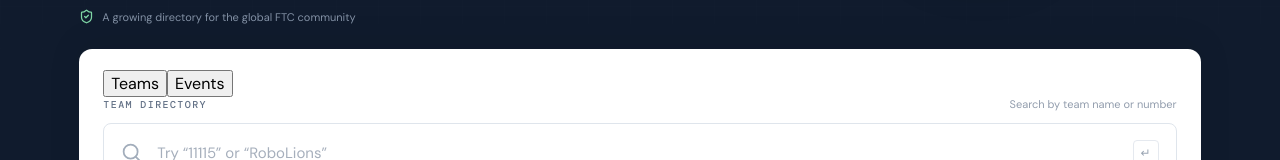
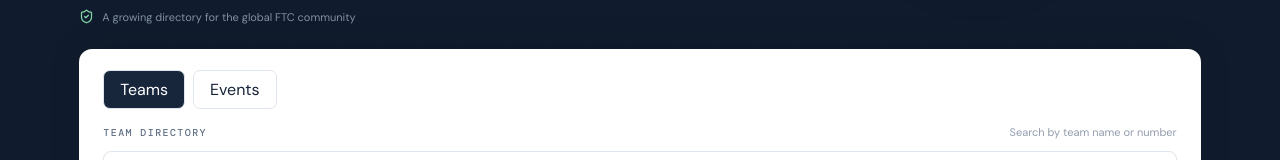
Before and after one commit to yorkee/FTCVideoDirectory, a React (Vite) app in the folder ftc-team-directory/: page / in a window 1280 px wide. Shown: the part 406-566 px from the top of the page. Built offline with nearby package versions, Linux system fonts and the light colour scheme; no server answers.

Commit message:
Style event search mode and pagination

```diff
--- a/ftc-team-directory/src/styles.css
+++ b/ftc-team-directory/src/styles.css
@@ -910,3 +910,9 @@ button {
   font-size: 0.62rem;
   letter-spacing: 0.04em;
 }
+
+.search-modes {display:flex;gap:8px;margin-bottom:16px;}
+.search-modes button,.event-pagination button {border:1px solid #dfe5ec;border-radius:7px;padding:8px 16px;background:white;color:#172338;}
+.search-modes button[aria-pressed="true"] {background:#17263b;color:white;}
+.event-pagination {display:flex;align-items:center;justify-content:center;gap:12px;margin-top:20px;}
+.event-pagination button:disabled {opacity:.5;cursor:default;}
```
